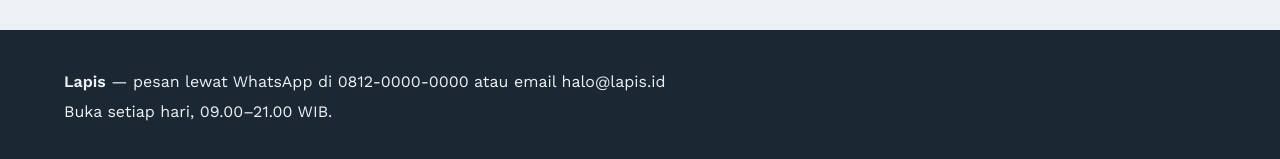
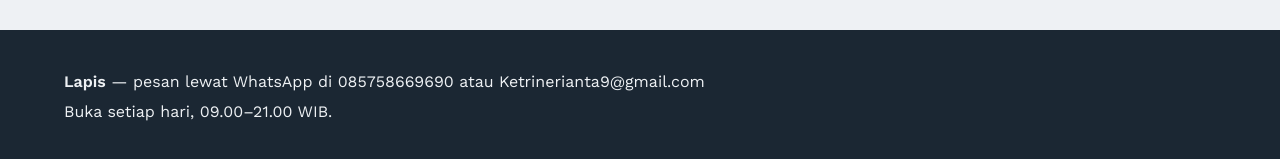
Before and after one commit to ketrin310526/penjualan-baju-dan-jaket, a plain HTML site: page index.html in a window 1280 px wide. Shown: the part 1865-2024 px from the top of the page. Drawn offline with nearby package versions, Linux system fonts and the light colour scheme.

Commit message:
Update index.html

```diff
--- a/index.html
+++ b/index.html
@@ -99,7 +99,7 @@ footer{background:var(--tinta);color:var(--kertas);padding:40px 5vw;display:grid
 </section>
 
 <footer id="kontak">
-  <p><strong>Lapis</strong> — pesan lewat WhatsApp di 0812-0000-0000 atau email halo@lapis.id</p>
+  <p><strong>Lapis</strong> — pesan lewat WhatsApp di 085758669690 atau Ketrinerianta9@gmail.com</p>
   <p>Buka setiap hari, 09.00–21.00 WIB.</p>
 </footer>
 
```
